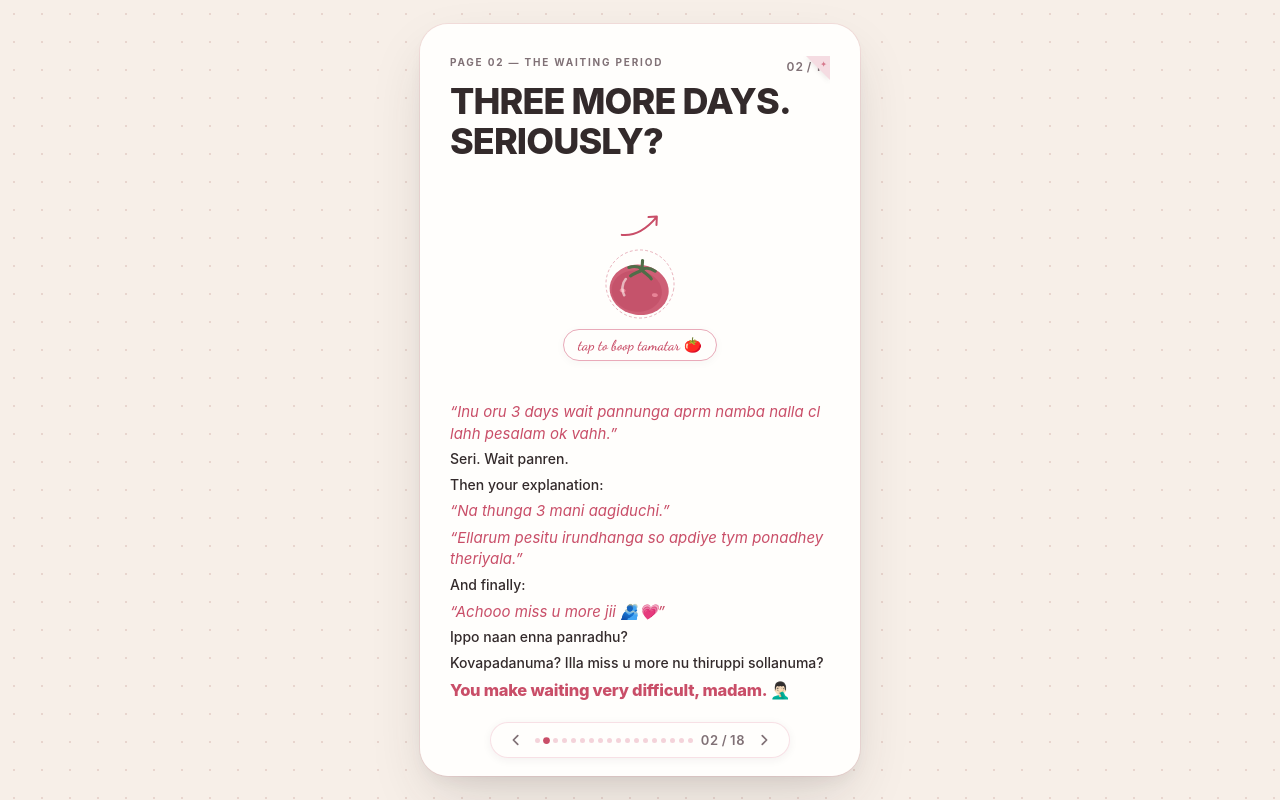
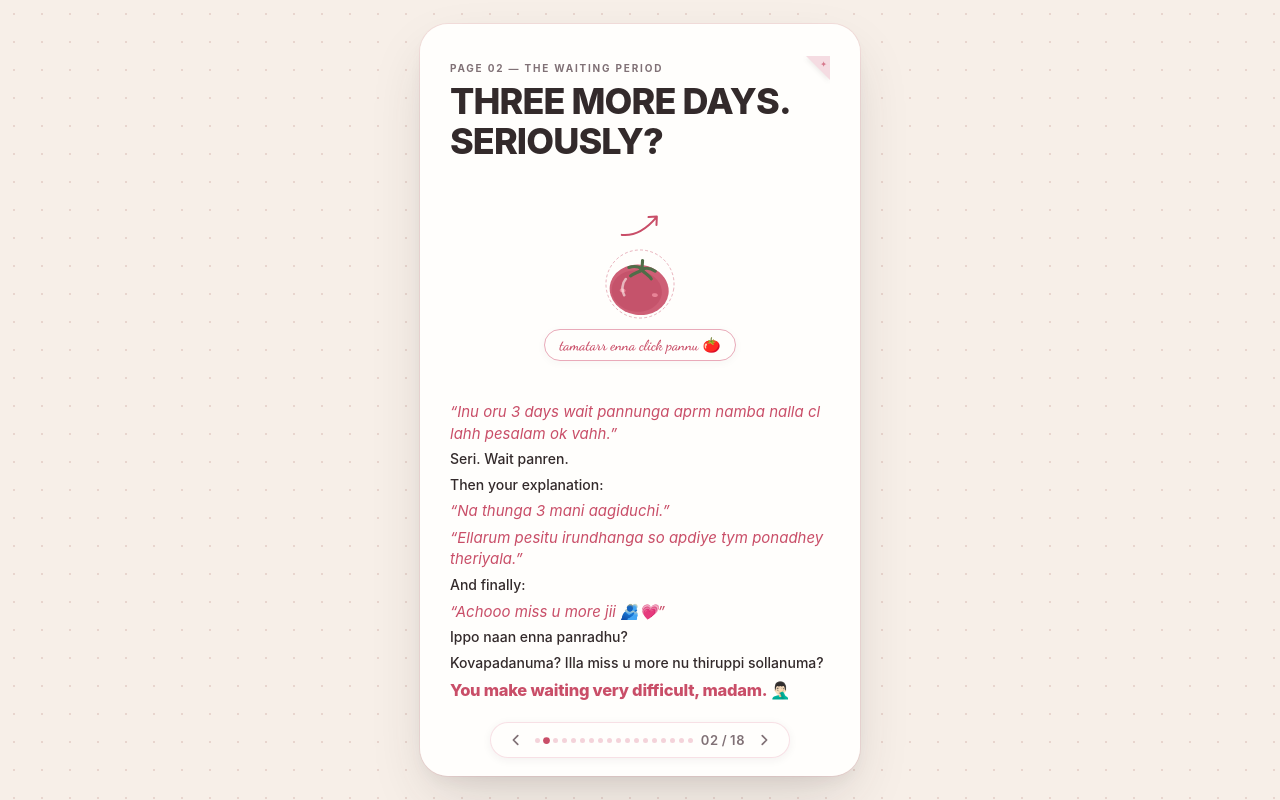
Before and after one commit to mohammed-arif-23/thabbu, a Next.js app: page / in a window 1280 px wide. Both pictures are taken after a click on the button "Wax seal - tap to break agreement". Built offline with nearby package versions, Linux system fonts and the light colour scheme; a web font is replaced by a local one.

Commit message:
fix: remove top page number indicator across all screens

```diff
--- a/components/StoryPanel.tsx
+++ b/components/StoryPanel.tsx
@@ -53,13 +53,13 @@ export function StoryPanel({ screen, isFirst, isLast, onAdvance }: StoryPanelPro
   };
 
   const boopPhrases = [
-    'tap to boop tamatar 🍅',
-    'Boop 1: Bamboo-bear 🐻',
-    'Boop 2: Meri teddy 🧸',
-    'Boop 3: Moti tamatarrr 🍅',
-    'Boop 4: Tubelight says hi 💡',
-    'Boop 5: Three days over now? 😂',
-    'Forever stuck with me! 🍅',
+    'tamatarr enna click pannu 🍅',
+    'Hey Bamboo-bear 🐻',
+    'Hey Meri teddy 🧸',
+    'Moti tamatarrr 🍅',
+    'Tubelight says hi 💡',
+    'Three days over now? 😂',
+    'Podhum Valikuthu, Now Forever stuck with me! 🍅',
   ];
 
   const deliveryBadges = [
@@ -120,29 +120,11 @@ export function StoryPanel({ screen, isFirst, isLast, onAdvance }: StoryPanelPro
 
         {/* Top Header Section */}
         <header style={{ position: 'relative', zIndex: 3 }}>
-          <div
-            style={{
-              display: 'flex',
-              alignItems: 'center',
-              justifyContent: 'space-between',
-              marginBottom: '6px',
-            }}
-          >
-            {screen.eyebrow && (
+          {screen.eyebrow && (
+            <div style={{ marginBottom: '6px' }}>
               <span className="text-eyebrow">{screen.eyebrow}</span>
-            )}
-            <span
-              style={{
-                fontFamily: 'var(--font-serif)',
-                fontSize: '12px',
-                color: 'var(--color-muted-ink)',
-                letterSpacing: '0.08em',
-                fontWeight: 600,
-              }}
-            >
-              {screen.id}&thinsp;/&thinsp;18
-            </span>
-          </div>
+            </div>
+          )}
 
           <h2 className="text-headline">{screen.headline}</h2>
         </header>
@@ -219,7 +201,7 @@ export function StoryPanel({ screen, isFirst, isLast, onAdvance }: StoryPanelPro
                     animation: 'fadeIn 0.3s ease',
                   }}
                 >
-                  Agreement shredded · Swipe to Page 02 →
+                  Irunga naane swipe panren
                 </span>
               )}
             </div>
```
